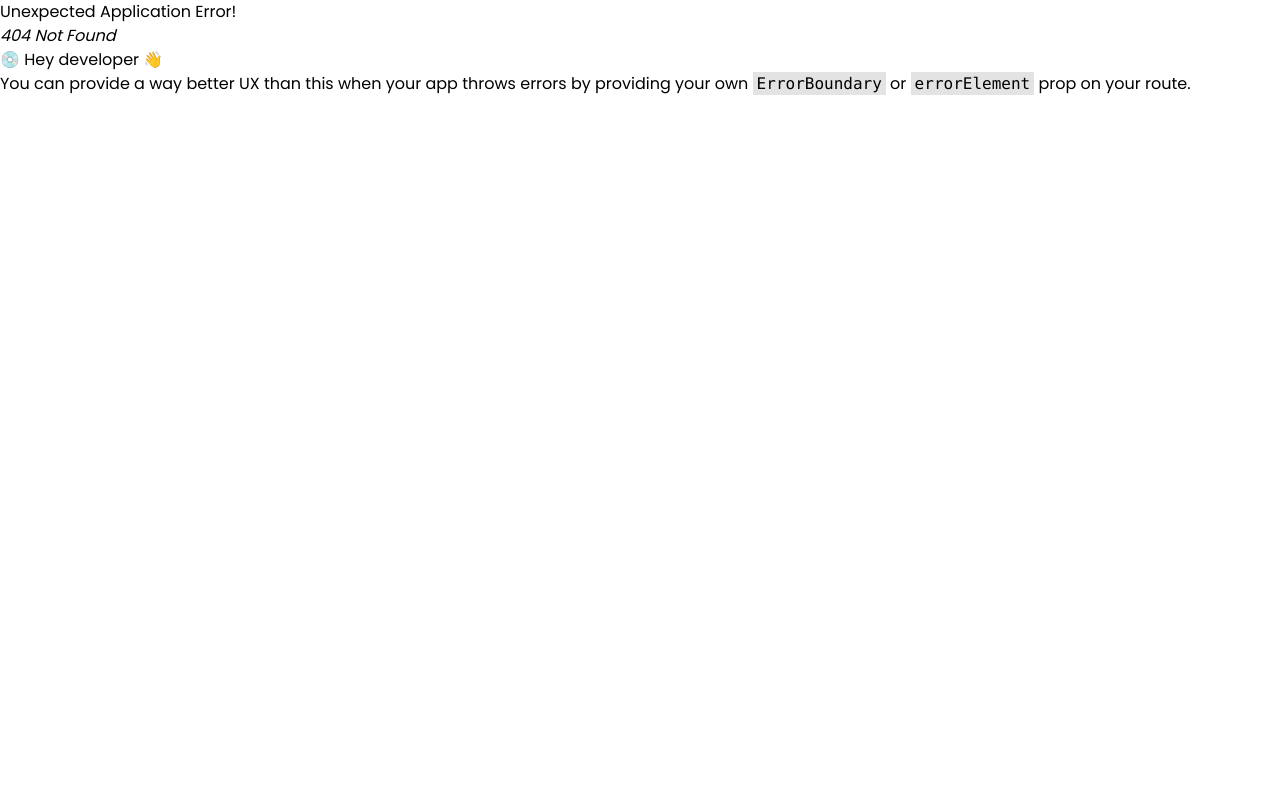
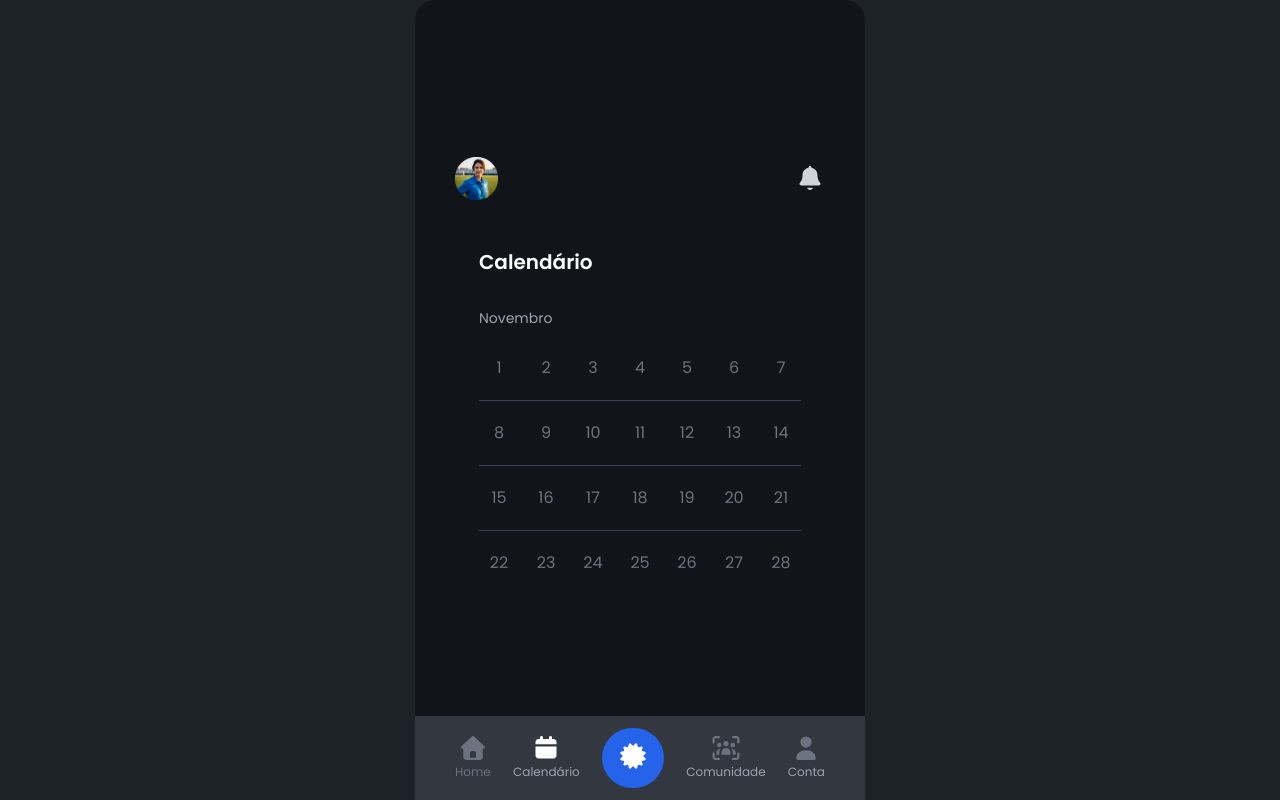
Before and after one commit to Bernardo07dev/Passa-Bola-Sprint-4, a React (Vite) app in the folder Passa-Bola/: page /Calendario in a window 1280 px wide. Before the commit this address had no page. Built offline with nearby package versions, Linux system fonts and the light colour scheme.

Commit message:
Calendar

```diff
--- a/Passa-Bola/src/components/footer.jsx
+++ b/Passa-Bola/src/components/footer.jsx
@@ -10,12 +10,12 @@ const Footer = (props) => {
 
     return(
         <footer className="w-[450px] flex flex-row justify-between items-center px-10 py-3 fixed bottom-0 bg-[#323740]">
-            <div className='text-center'>
-                <FontAwesomeIcon onClick={() => {navigate("../AtletaHome")}}  icon={faHouse} className={`text-2xl cursor-pointer ${props.estado === 'home' ? 'text-white' : 'text-gray-500'}`}></FontAwesomeIcon>
+            <div className='text-center' onClick={() => {navigate("../AtletaHome")}}>
+                <FontAwesomeIcon  icon={faHouse} className={`text-2xl cursor-pointer ${props.estado === 'home' ? 'text-white' : 'text-gray-500'}`}></FontAwesomeIcon>
                 <p className={`text-xs font-ligh ${props.estado === 'home' ? 'text-white' : 'text-gray-500'}`}>Home</p>
             </div>
 
-            <div className='text-center'>
+            <div className='text-center' onClick={() => {navigate("../Calendario")}}>
                 <FontAwesomeIcon icon={faCalendar} className={`text-2xl cursor-pointer ${props.estado === 'calendario' ? 'text-white' : 'text-gray-500'}`}></FontAwesomeIcon>
                 <p className="text-xs font-light text-gray-400 ">Calendário</p>
             </div>
--- a/Passa-Bola/src/main.jsx
+++ b/Passa-Bola/src/main.jsx
@@ -11,6 +11,7 @@ import RFase2 from './pages/recrutador/rec-fase-2.jsx'
 import Rfase3 from './pages/recrutador/rec-fase-3.jsx'
 import AtletaHome from './pages/atleta/AtletaHome.jsx'
 import LolaAi from './pages/atleta/LolaAi.jsx'
+import Calendario from './pages/atleta/calendario.jsx'
 import RecrutadorHome from './pages/recrutador/RecrutadorHome.jsx'
 import { createBrowserRouter, RouterProvider } from 'react-router-dom'
 
@@ -25,6 +26,7 @@ const router = createBrowserRouter([
   {path: '/RFase3', element:<Rfase3 />},
   {path: '/AtletaHome', element:<AtletaHome />},
   {path: '/LolaAi', element:<LolaAi/>},
+  {path: '/Calendario', element:<Calendario />},
   {path: '/RecrutadorHome', element:<RecrutadorHome />}
 ])
 
--- a/Passa-Bola/src/pages/atleta/AtletaHome.jsx
+++ b/Passa-Bola/src/pages/atleta/AtletaHome.jsx
@@ -40,7 +40,7 @@ const AtletaHome = () => {
 
             <main className="flex flex-col gap-8 w-full">
                 <section className="px-8">
-                    <h1 className="text-xl mb-4">Eventos</h1>
+                    <h1 className="text-xl font-semibold mb-4">Eventos</h1>
                     <div className="flex flex-row w-full justify-between gap-4">
                         <div className="cursor-pointer">
                             <img className="w-[190px] h-[120px] rounded-xl mb-2" src={ohio}></img>
--- /dev/null
+++ b/Passa-Bola/src/pages/atleta/Calendario.jsx
@@ -0,0 +1,62 @@
+import StructurePages from "../../components/StructurePages";
+import Footer from "../../components/footer";
+import { faBell } from "@fortawesome/free-solid-svg-icons";
+import treinadora from "../../assets/img/treinadora.png";
+import { FontAwesomeIcon } from "@fortawesome/react-fontawesome";
+import { useState } from "react";
+
+const Calendario = () => {
+    const dias = Array.from({ length: 28 }, (_, i) => i + 1);
+    const [diaAtivo, setDiaAtivo] = useState(null);
+
+    const handleClick = (dia) => {
+        if (diaAtivo === dia) {
+            setDiaAtivo(null);
+        } else {
+            setDiaAtivo(dia);
+        }
+    };
+
+    return (
+        <StructurePages>
+            <header className="flex flex-row justify-between items-center px-10 pt-12 mb-12">
+                <img className="w-[11.5%]" src={treinadora} />
+                <FontAwesomeIcon icon={faBell} className="text-2xl text-gray-300" />
+            </header>
+
+            <main className="flex px-10 flex-col w-full">
+                <h1 className="text-xl font-semibold mb-8 mx-6">Calendário</h1>
+                <p className="text-sm text-gray-400 font-light mb-2 mx-6">Novembro</p>
+
+                <section className="flex flex-col mx-6">
+                    {Array.from({ length: 4 }).map((_, semana) => (
+                        <div
+                            key={semana}
+                            className={`flex flex-row justify-between py-3 ${
+                                semana !== 0 ? "border-t border-gray-700" : ""
+                            }`}
+                        >
+                            {dias.slice(semana * 7, semana * 7 + 7).map((dia) => (
+                                <p
+                                    key={dia}
+                                    onClick={() => handleClick(dia)}
+                                    className={`cursor-pointer flex w-10 h-10 justify-center items-center  rounded-full transition-all duration-200 ${
+                                        diaAtivo === dia
+                                            ? "bg-gray-700 text-white scale-105"
+                                            : "bg-[#fff0] text-gray-500"
+                                    }`}
+                                >
+                                    {dia}
+                                </p>
+                            ))}
+                        </div>
+                    ))}
+                </section>
+            </main>
+
+            <Footer estado="calendario" />
+        </StructurePages>
+    );
+};
+
+export default Calendario;
```
